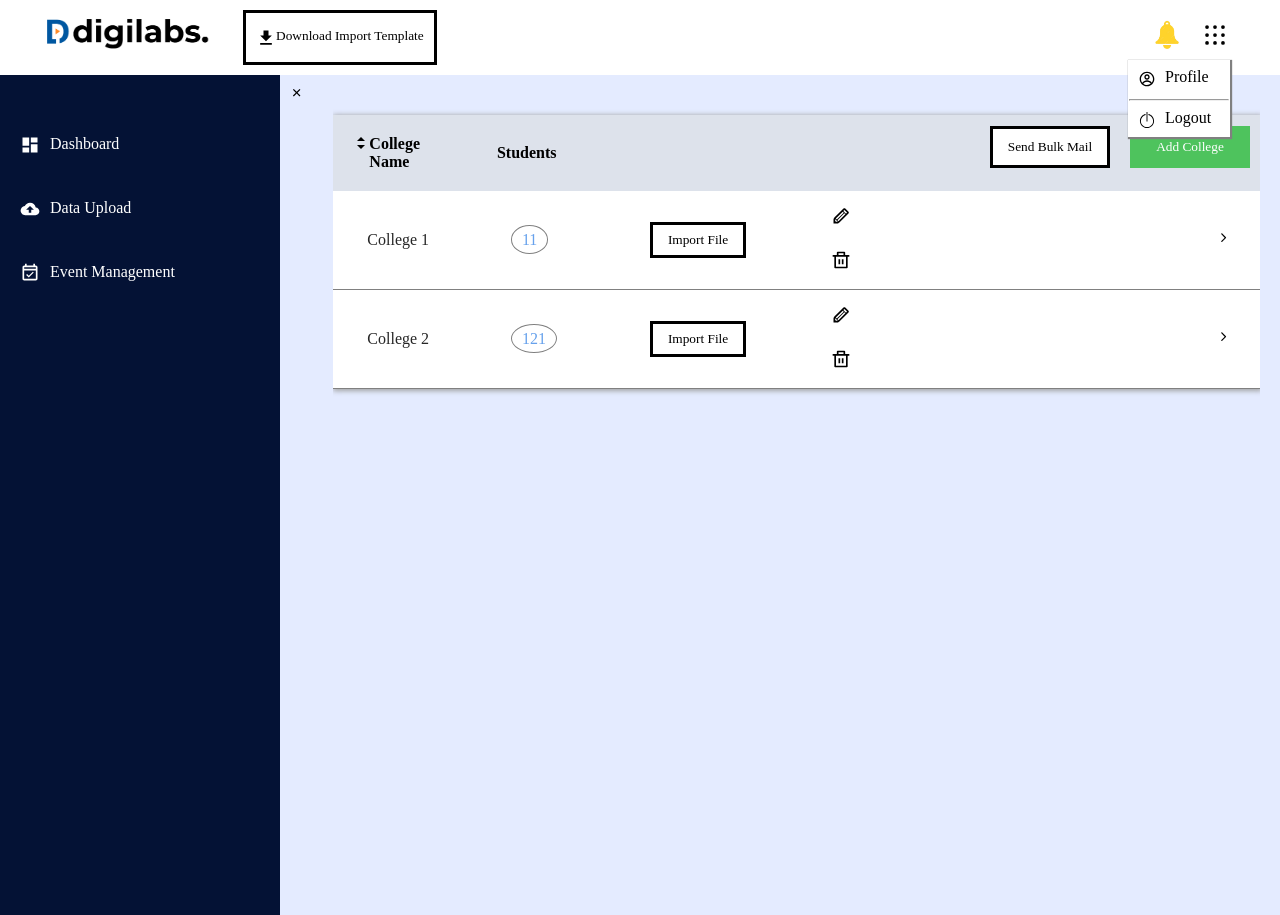
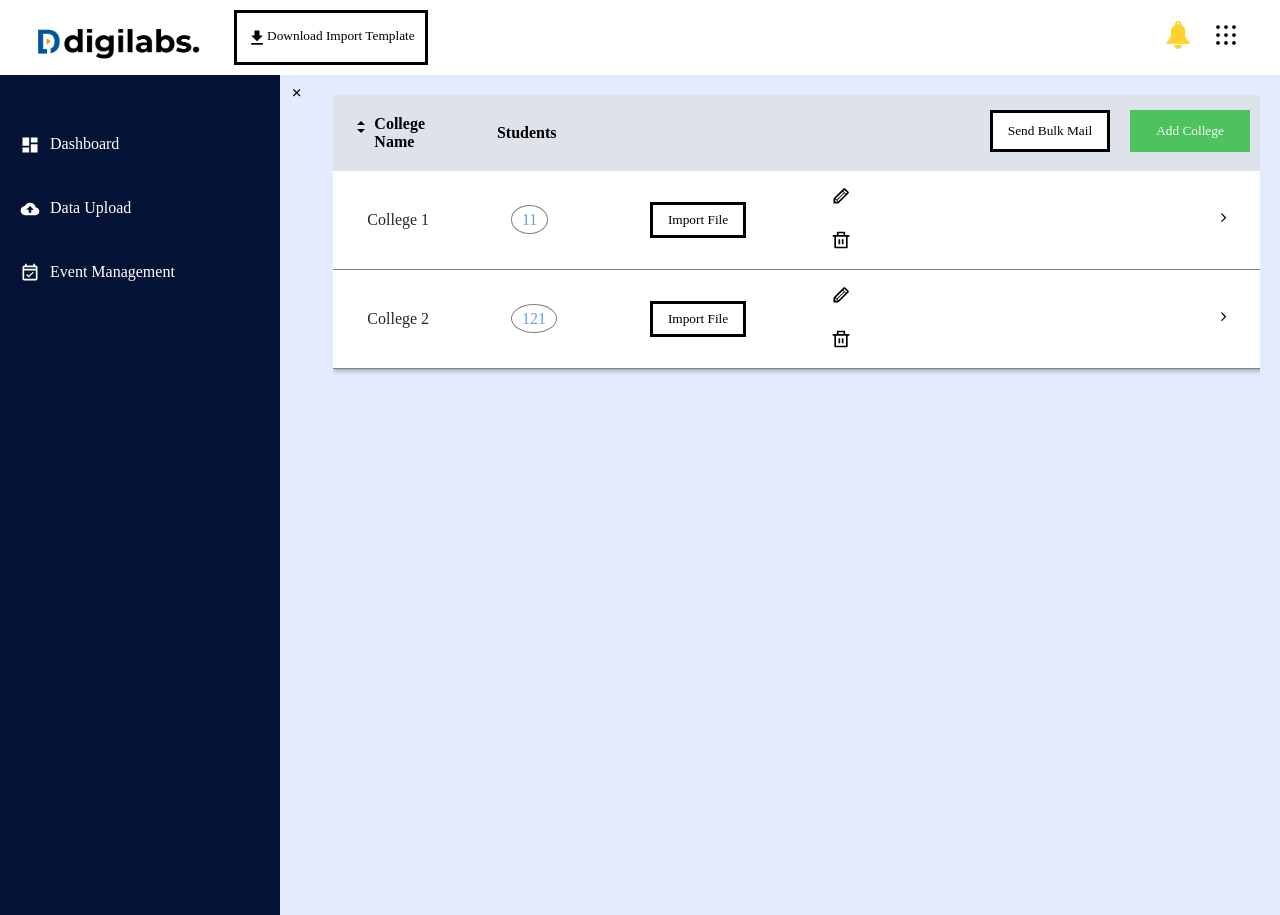
Before and after one commit to Mithileshkumaar/digilabs, a React (Create React App) app: page /dataupload in a window 1280 px wide. Built offline with nearby package versions, Linux system fonts and the light colour scheme; a web font is replaced by a local one.

Commit message:
college page updated

```diff
--- a/src/components/css/navbar.css
+++ b/src/components/css/navbar.css
@@ -3,9 +3,10 @@
       display: flex;
       flex-direction: row;
       justify-content: space-between;
-      padding: 10px 40px;
+      padding: 10px 1px;
       background-color: #ffff;
       gap: 30px;
+      width: 100%;
 
 
 
@@ -36,7 +37,8 @@ button {
       right: 50px;
       background-color: white;
       padding: 5px 1px;
-      box-shadow: 1px 1px 1px 1px gray;
+      box-shadow: 1px 1px 1px 1px rgb(155, 154, 154);
+
 }
 
 .menu li {
--- a/src/components/navbar.jsx
+++ b/src/components/navbar.jsx
@@ -11,7 +11,7 @@ import { Link } from "react-router-dom";
 
 
 function Navbar() {
-      const [isMenuOPen, setIsMenuOpen] = useState(true);
+      const [isMenuOPen, setIsMenuOpen] = useState(false);
       const togglemenu = () => {
             setIsMenuOpen(!isMenuOPen);
       }
@@ -20,15 +20,15 @@ function Navbar() {
       return (
             <div className="navbar">
                   <div className='flex-content' style={{ display: 'flex', gap: '30px' }}>
-                        <img src={dlogo} alt="" style={{ margin: '', height: '45px', }} />
+                        <img src={dlogo} alt="" style={{ margin: '', height: '45px', paddingTop: '10px', paddingLeft: '30px' }} />
                         <a href="../assets/logo.png" download>
-                              <button style={{ display: 'flex', paddingTop: "15px" }}>
-                                    <span> <MdFileDownload style={{ fontSize: '20px' }} /></span>Download Import Template
+                              <button style={{ display: 'flex', paddingTop: "15px", }}>
+                                    <span> <MdFileDownload style={{ fontSize: '20px', }} /></span>Download Import Template
                               </button>
                         </a>
                   </div>
 
-                  <div className='flex-content' style={{ display: 'flex', }}>
+                  <div className='flex-content' style={{ display: 'flex', paddingRight: '30px' }}>
                         <div>
                               <img src={bell} alt="" style={{ marginTop: '10px', }} />
                         </div>
--- a/src/pages/colleges.jsx
+++ b/src/pages/colleges.jsx
@@ -6,6 +6,8 @@ import { TiPencil } from "react-icons/ti";
 import { RiDeleteBinLine } from "react-icons/ri";
 import { IoIosArrowForward } from "react-icons/io";
 import { RiExpandUpDownFill } from "react-icons/ri";
+import { GrMenu } from "react-icons/gr";
+import { IoCloseSharp } from "react-icons/io5";
 
 
 function DataUpload() {
@@ -38,6 +40,12 @@ function DataUpload() {
             }
       }
 
+      const updatedTablecontent = (index) => {
+            const updatedTablecontent = [...tableContents]
+            updatedTablecontent.splice(index, 1);
+            setTableContents(updatedTablecontent)
+      }
+
       const [open, setOpen] = useState(false);
       const [tableContents, setTableContents] = useState([
             {
@@ -62,20 +70,33 @@ function DataUpload() {
             setCollegeName('');
             setStudents('');
       };
+      const [isSidebarOpen, setIsSidebarOpen] = useState(true);
+
+      const toggleSidebar = () => {
+            setIsSidebarOpen(!isSidebarOpen);
+      };
 
       return (
             <div className="Dataupload">
                   <Navbar />
                   <div className='content'>
-                        <div className='sidebar'>
-                              <Sidebar />
-                        </div>
+                        {isSidebarOpen && (
+                              <div className='sidebar'>
+                                    <Sidebar />
+                              </div>
+
+                        )}
+                        <button className="toggle-button" onClick={toggleSidebar} style={{ textAlign: 'start', height: '40px', border: 'none', backgroundColor: '#E4EBFF' }} >
+                              {isSidebarOpen ? <IoCloseSharp /> : <GrMenu />}
+                        </button>
                         <div className='college-content'>
+                              <h2>REC</h2>
                               <table>
                                     <thead>
                                           <tr className='heading'>
 
-                                                <th>Students</th>
+                                                <th style={{ display: 'flex', paddingTop: "20px", gap: "5px" }}> <span> <RiExpandUpDownFill style={{ paddingTop: "4px" }} /></span>Student</th>
+
                                                 <th></th>
                                                 <th></th>
 
@@ -93,7 +114,7 @@ function DataUpload() {
                                                                         <TiPencil style={{ fontSize: '20px' }} />
                                                                   </button>
                                                                   <button style={{ border: 'none' }}>
-                                                                        <RiDeleteBinLine style={{ fontSize: '20px' }} />
+                                                                        <RiDeleteBinLine style={{ fontSize: '20px' }} onClick={updatedTablecontent} />
                                                                   </button>
                                                             </td>
                                                             <td style={{ textAlign: 'end', paddingRight: "20px" }}>
--- a/src/pages/css/college.css
+++ b/src/pages/css/college.css
@@ -15,6 +15,7 @@ th {
       color: black;
       text-align: start;
       padding: 20px;
+      text-align: start;
 
 }
 
--- a/src/pages/data_upload.jsx
+++ b/src/pages/data_upload.jsx
@@ -91,13 +91,13 @@ function DataUpload() {
                         <button className="toggle-button" onClick={toggleSidebar} style={{ textAlign: 'start', height: '40px', border: 'none', backgroundColor: '#E4EBFF' }} >
                               {isSidebarOpen ? <IoCloseSharp /> : <GrMenu />}
                         </button>
-                        <div className='dataupload-content' style={{ paddingTop: '20px' }}>
+                        <div className='dataupload-content' style={{ paddingTop: '0px' }}>
 
 
                               <table>
                                     <thead>
                                           <tr className='heading'>
-                                                <th style={{ display: 'flex', paddingTop: "20px" }}> <span> <RiExpandUpDownFill /></span>College Name</th>
+                                                <th style={{ display: 'flex', paddingTop: "20px", gap: "5px" }}> <span> <RiExpandUpDownFill style={{ paddingTop: "4px" }} /></span>College Name</th>
                                                 <th>Students</th>
                                                 <th></th>
                                                 <th></th>
--- a/src/pages/event_management.jsx
+++ b/src/pages/event_management.jsx
@@ -155,7 +155,7 @@ function EventManagement() {
                         >
                               {isSidebarOpen ? <IoCloseSharp /> : <GrMenu />}
                         </button>
-                        <div className='eventmanagement-content' style={{ paddingTop: '20px' }}
+                        <div className='eventmanagement-content' style={{ paddingTop: '0px' }}
                         >
 
                               <table>
```
